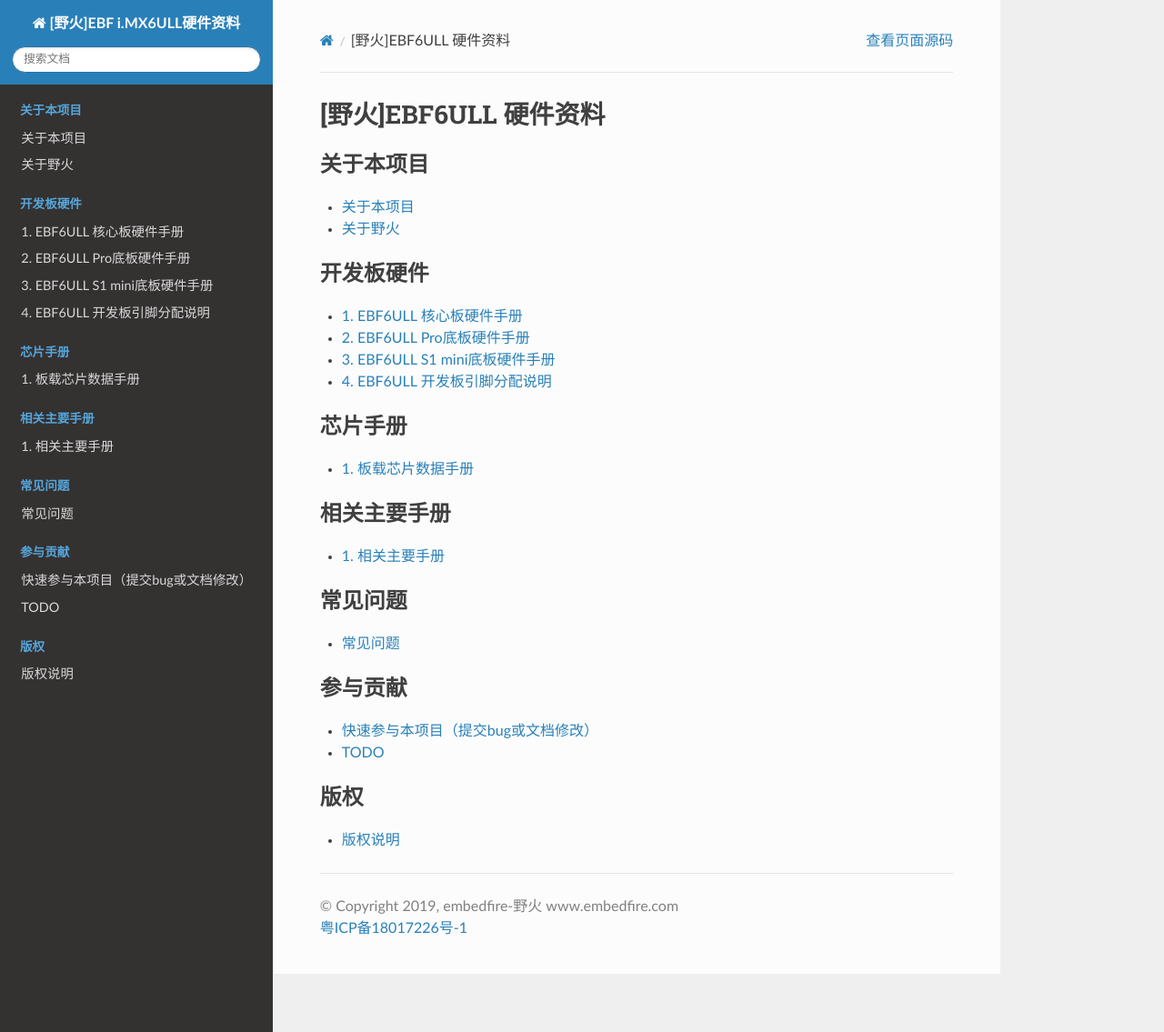
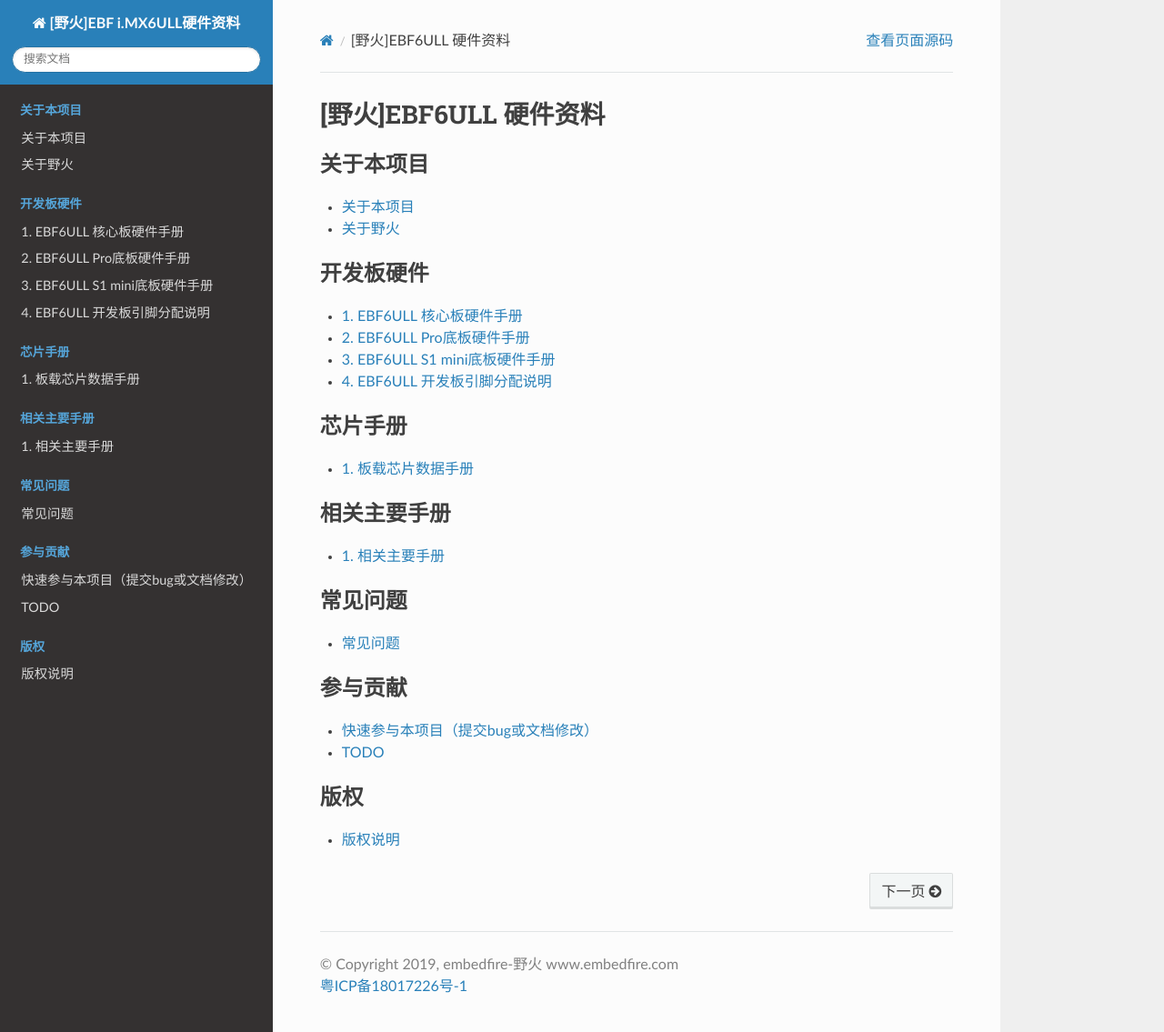
Before and after one commit to Embedfire/ebf_6ull_hardware, a Sphinx documentation site: the page built from documentation/index.rst, in a window 1280 px wide and 1135 px high. Shown: the whole window at 91% size. Built offline with Sphinx 7.4.7 and the Read the Docs theme 2.0.0, drawn with Linux system fonts in a browser that asks for light colours; comment, search, counter and statistics services are not loaded.

Commit message:
添加统计代码

```diff
--- a/documentation/_templates/layout.html
+++ b/documentation/_templates/layout.html
@@ -1,4 +1,24 @@
 {% extends "!layout.html" %}
+
+{% block htmltitle %}
+
+<link rel="shortcut icon" type="image/x-icon" href="{{ pathto("_static/images/logo.ico", 1) }}"/>
+
+<!--baidu analyse-->
+<script>
+  var _hmt = _hmt || [];
+  (function() {
+    var hm = document.createElement("script");
+    hm.src = "https://hm.baidu.com/hm.js?a9602362d729d6d6a3e9119d85edc92e";
+    var s = document.getElementsByTagName("script")[0];
+    s.parentNode.insertBefore(hm, s);
+  })();
+</script>
+
+<!--google adsense-->
+<script data-ad-client="ca-pub-1786367574488074" async src="https://pagead2.googlesyndication.com/pagead/js/adsbygoogle.js"></script>
+
+{% endblock %}
 
 {%- block content %}
 <div class="rst-content style-external-links">
@@ -16,6 +36,15 @@
   </div>
   {%- endblock %}
   <footer>
+      <div class="rst-footer-buttons" role="navigation" aria-label="footer navigation">
+      {% if next %}
+        <a href="{{ next.link|e }}" class="btn btn-neutral float-right" title="{{ next.title|striptags|e }}" accesskey="n" rel="next">{{ _('Next') }} <span class="fa fa-arrow-circle-right"></span></a>
+      {% endif %}
+      {% if prev %}
+        <a href="{{ prev.link|e }}" class="btn btn-neutral float-left" title="{{ prev.title|striptags|e }}" accesskey="p" rel="prev"><span class="fa fa-arrow-circle-left"></span> {{ _('Previous') }}</a>
+      {% endif %}
+    </div>
+
     <hr/>
     <div role="contentinfo">
       <p>
```
